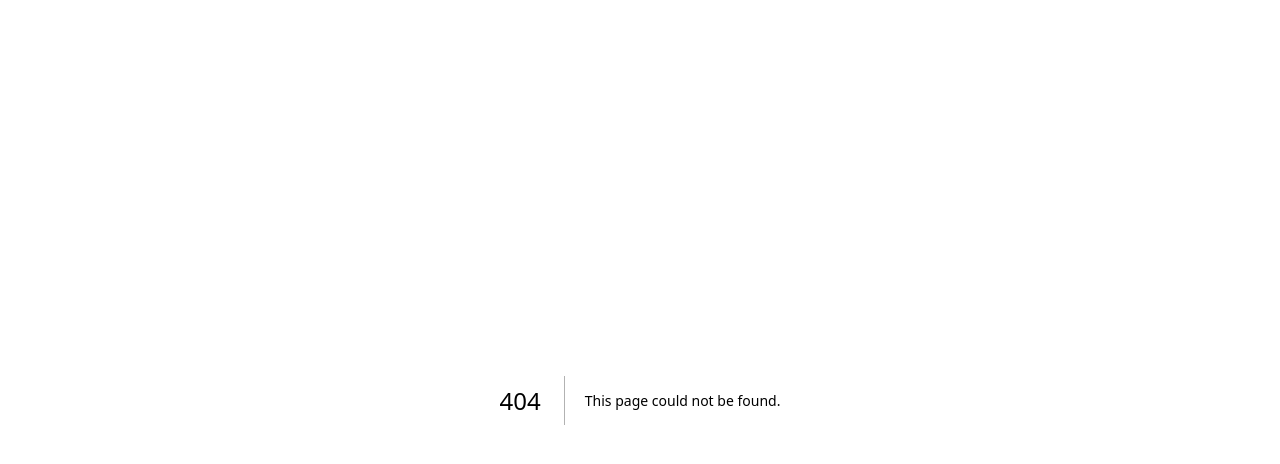
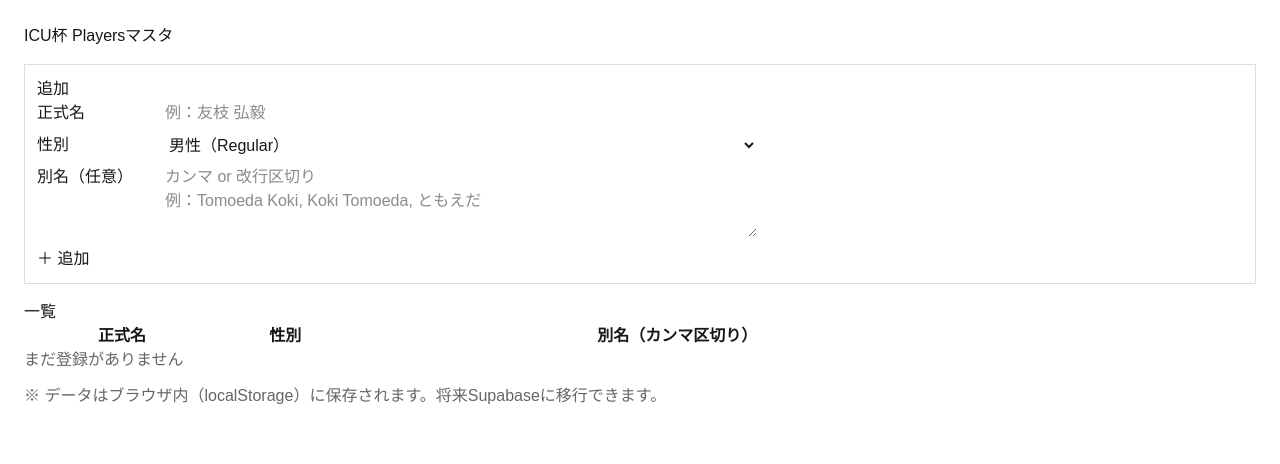
Before and after one commit to ktomoeda419/icu-cup, a Next.js app: page /admin/players in a window 1280 px wide. Before the commit this address had no page. Shown: the top 464 px of the page. Built offline with nearby package versions, Linux system fonts and the light colour scheme.

Commit message:
add players master and name matching

```diff
--- /dev/null
+++ b/app/admin/players/page.tsx
@@ -0,0 +1,196 @@
+"use client";
+
+import { useEffect, useMemo, useState } from "react";
+
+type Gender = "M" | "F";
+type Player = {
+  id: string;
+  name: string;      // 正式名（表示用）
+  gender: Gender;    // 男=Regular, 女=Red の前提
+  aliases: string[]; // 表記ゆれ（ローマ字/漢字/あだ名など）
+};
+
+const PLAYERS_KEY = "icu_players_v1";
+
+const uid = () => Math.random().toString(36).slice(2, 10);
+
+function normalize(s: string) {
+  return (s || "")
+    .trim()
+    .toLowerCase()
+    .replace(/\s+/g, "")
+    .replace(/[‐-–—−]/g, "-");
+}
+
+export default function PlayersPage() {
+  const [players, setPlayers] = useState<Player[]>([]);
+  const [name, setName] = useState("");
+  const [gender, setGender] = useState<Gender>("M");
+  const [aliasesText, setAliasesText] = useState("");
+
+  useEffect(() => {
+    try {
+      const saved = localStorage.getItem(PLAYERS_KEY);
+      if (saved) setPlayers(JSON.parse(saved));
+    } catch {}
+  }, []);
+
+  useEffect(() => {
+    localStorage.setItem(PLAYERS_KEY, JSON.stringify(players));
+  }, [players]);
+
+  const addPlayer = () => {
+    const n = name.trim();
+    if (!n) return;
+
+    const aliases = aliasesText
+      .split(/[,\n]/)
+      .map((x) => x.trim())
+      .filter(Boolean);
+
+    const p: Player = {
+      id: uid(),
+      name: n,
+      gender,
+      aliases,
+    };
+
+    setPlayers((prev) => [...prev, p]);
+    setName("");
+    setAliasesText("");
+    setGender("M");
+  };
+
+  const removePlayer = (id: string) => {
+    if (!confirm("削除しますか？")) return;
+    setPlayers((prev) => prev.filter((p) => p.id !== id));
+  };
+
+  const updatePlayer = (id: string, patch: Partial<Player>) => {
+    setPlayers((prev) => prev.map((p) => (p.id === id ? { ...p, ...patch } : p)));
+  };
+
+  // 衝突チェック（同じ正規化文字列が複数人に割り当てられてないか）
+  const collisions = useMemo(() => {
+    const map = new Map<string, string[]>();
+    for (const p of players) {
+      const keys = [p.name, ...p.aliases].map(normalize).filter(Boolean);
+      for (const k of keys) {
+        const arr = map.get(k) || [];
+        arr.push(p.name);
+        map.set(k, arr);
+      }
+    }
+    return Array.from(map.entries()).filter(([, arr]) => new Set(arr).size >= 2);
+  }, [players]);
+
+  return (
+    <main style={{ padding: 24 }}>
+      <h1>ICU杯 Playersマスタ</h1>
+
+      <section style={{ marginTop: 16, padding: 12, border: "1px solid #ddd" }}>
+        <h2 style={{ marginTop: 0 }}>追加</h2>
+        <div style={{ display: "grid", gridTemplateColumns: "120px 1fr", gap: 8, maxWidth: 720 }}>
+          <div>正式名</div>
+          <input value={name} onChange={(e) => setName(e.target.value)} placeholder="例：友枝 弘毅" />
+
+          <div>性別</div>
+          <select value={gender} onChange={(e) => setGender(e.target.value as Gender)}>
+            <option value="M">男性（Regular）</option>
+            <option value="F">女性（Red）</option>
+          </select>
+
+          <div>別名（任意）</div>
+          <textarea
+            value={aliasesText}
+            onChange={(e) => setAliasesText(e.target.value)}
+            placeholder={"カンマ or 改行区切り\n例：Tomoeda Koki, Koki Tomoeda, ともえだ"}
+            rows={3}
+          />
+        </div>
+
+        <button onClick={addPlayer} style={{ marginTop: 10 }}>
+          ＋ 追加
+        </button>
+      </section>
+
+      {collisions.length > 0 && (
+        <section style={{ marginTop: 16, padding: 12, border: "1px solid #f5c2c7", background: "#fff5f5" }}>
+          <b>⚠ 別名の衝突があります（同じ表記が複数人に割り当てられています）</b>
+          <ul>
+            {collisions.map(([k, arr]) => (
+              <li key={k}>
+                <code>{k}</code> → {Array.from(new Set(arr)).join(" / ")}
+              </li>
+            ))}
+          </ul>
+        </section>
+      )}
+
+      <section style={{ marginTop: 16 }}>
+        <h2>一覧</h2>
+        <table border={1} cellPadding={8} style={{ width: "100%", maxWidth: 980 }}>
+          <thead>
+            <tr>
+              <th>正式名</th>
+              <th>性別</th>
+              <th>別名（カンマ区切り）</th>
+              <th></th>
+            </tr>
+          </thead>
+          <tbody>
+            {players.map((p) => (
+              <tr key={p.id}>
+                <td>
+                  <input
+                    value={p.name}
+                    onChange={(e) => updatePlayer(p.id, { name: e.target.value })}
+                    style={{ width: "100%" }}
+                  />
+                </td>
+                <td>
+                  <select
+                    value={p.gender}
+                    onChange={(e) => updatePlayer(p.id, { gender: e.target.value as Gender })}
+                  >
+                    <option value="M">男性</option>
+                    <option value="F">女性</option>
+                  </select>
+                </td>
+                <td>
+                  <input
+                    value={p.aliases.join(", ")}
+                    onChange={(e) =>
+                      updatePlayer(p.id, {
+                        aliases: e.target.value
+                          .split(",")
+                          .map((x) => x.trim())
+                          .filter(Boolean),
+                      })
+                    }
+                    style={{ width: "100%" }}
+                    placeholder="例：Tomoeda Koki, ともえだ"
+                  />
+                </td>
+                <td>
+                  <button onClick={() => removePlayer(p.id)}>削除</button>
+                </td>
+              </tr>
+            ))}
+            {players.length === 0 && (
+              <tr>
+                <td colSpan={4} style={{ color: "#666" }}>
+                  まだ登録がありません
+                </td>
+              </tr>
+            )}
+          </tbody>
+        </table>
+      </section>
+
+      <p style={{ marginTop: 12, color: "#666" }}>
+        ※ データはブラウザ内（localStorage）に保存されます。将来Supabaseに移行できます。
+      </p>
+    </main>
+  );
+}
--- a/app/admin/scores/page.tsx
+++ b/app/admin/scores/page.tsx
@@ -9,6 +9,23 @@ type Row = {
 };
 
 const STORAGE_KEY = "icu_scores_draft_v1";
+const PLAYERS_KEY = "icu_players_v1";
+
+type Gender = "M" | "F";
+type Player = {
+  id: string;
+  name: string;
+  gender: Gender;
+  aliases: string[];
+};
+
+function normalize(s: string) {
+  return (s || "")
+    .trim()
+    .toLowerCase()
+    .replace(/\s+/g, "")
+    .replace(/[‐-–—−]/g, "-");
+}
 
 export default function ScoresPage() {
   // 初期ロードが完了したか（復元→保存の順序事故を防ぐ）
@@ -17,6 +34,14 @@ export default function ScoresPage() {
   const [rows, setRows] = useState<Row[]>(
     Array.from({ length: 6 }, () => ({ name: "", out: "", in: "" }))
   );
+  const [players, setPlayers] = useState<Player[]>([]);
+
+  useEffect(() => {
+    try {
+      const saved = localStorage.getItem(PLAYERS_KEY);
+      if (saved) setPlayers(JSON.parse(saved));
+    } catch {}
+  }, []);
 
   // 初回：保存データがあれば復元（ここが終わるまで保存しない）
   useEffect(() => {
@@ -50,6 +75,15 @@ export default function ScoresPage() {
     r.out !== "" && r.in !== "" ? Number(r.out) + Number(r.in) : "";
 
   const invalidOutIn = (v: number | "") => v !== "" && (v < 30 || v > 80);
+  const matchPlayer = (nameRaw: string): Player | null => {
+    const key = normalize(nameRaw);
+    if (!key) return null;
+    for (const p of players) {
+      const keys = [p.name, ...(p.aliases || [])].map(normalize);
+      if (keys.includes(key)) return p;
+    }
+    return null;
+  };
 
   const downloadCsv = () => {
     const header = ["name", "out", "in", "total"];
@@ -101,6 +135,7 @@ export default function ScoresPage() {
             <th>OUT</th>
             <th>IN</th>
             <th>TOTAL</th>
+            <th>一致</th>
             <th></th>
           </tr>
         </thead>
@@ -147,6 +182,13 @@ export default function ScoresPage() {
               </td>
               <td>{total(r)}</td>
               <td>
+                {matchPlayer(r.name) ? (
+                  <span style={{ color: "#008800" }}>✓</span>
+                ) : (
+                  <span style={{ color: "#ff0000" }}>✗</span>
+                )}
+              </td>
+              <td>
                 <button onClick={() => removeRow(i)}>削除</button>
               </td>
             </tr>
```
